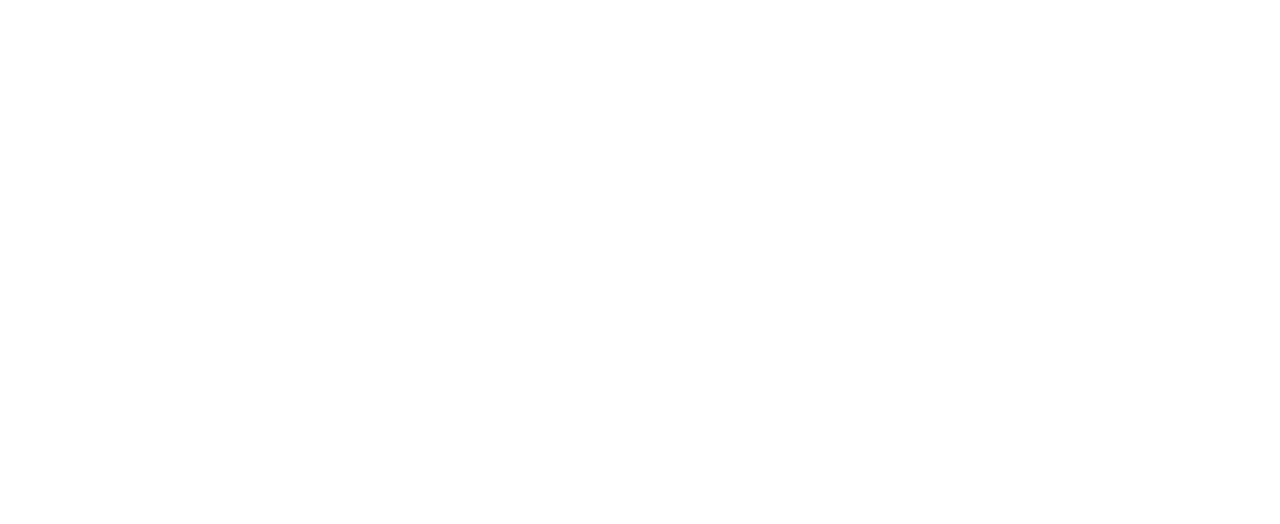
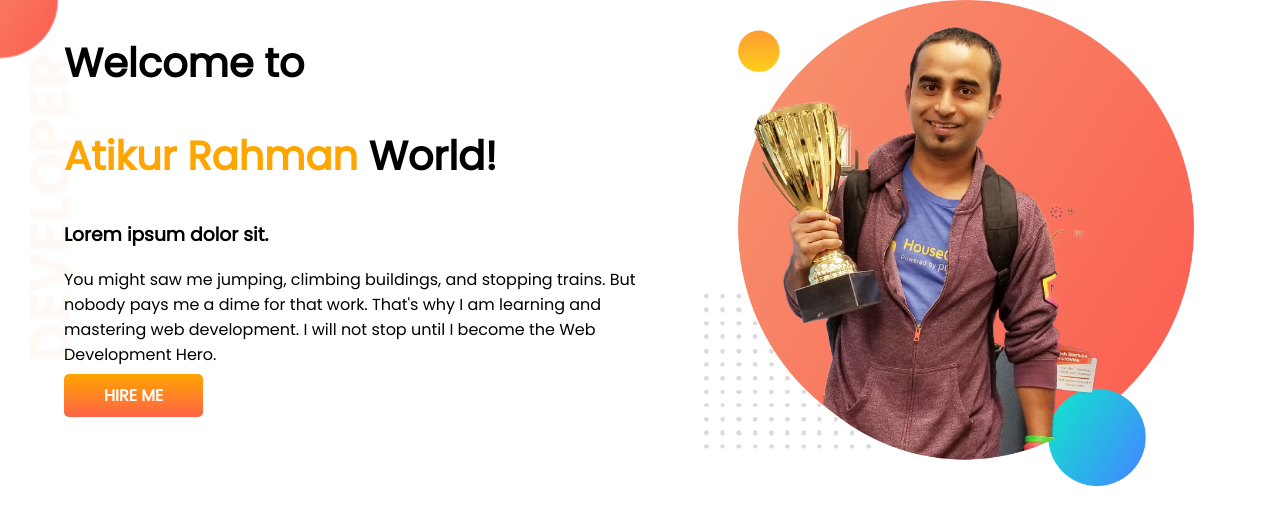
Before and after one commit to atikur09/developer-portfolio, a plain HTML site: page index.html in a window 1280 px wide. Drawn offline with Linux system fonts and the light colour scheme.

Commit message:
top banner added

```diff
--- a/index.html
+++ b/index.html
@@ -1,13 +1,32 @@
 <!DOCTYPE html>
 <html lang="en">
+
 <head>
     <meta charset="UTF-8">
     <meta http-equiv="X-UA-Compatible" content="IE=edge">
     <meta name="viewport" content="width=device-width, initial-scale=1.0">
     <title>Atikur Rahman</title>
+    <link rel="preconnect" href="https://fonts.googleapis.com">
+    <link rel="preconnect" href="https://fonts.gstatic.com" crossorigin>
+    <link href="https://fonts.googleapis.com/css2?family=Poppins&display=swap" rel="stylesheet">
     <link rel="stylesheet" href="style.css">
 </head>
+
 <body>
+    <section class="top-banner">
+        <div class="half-width">
+            <h1>Welcome to</h1>
+            <h1><span class="orange-color">Atikur Rahman</span> World!</h1>
+            <h3>Lorem ipsum dolor sit.</h3>
+            <p>You might saw me jumping, climbing buildings, and stopping trains. But nobody pays me a dime for that work.
+            That's why I am learning and mastering web development. I will not stop until I become the Web Development
+            Hero.</p>
+            <a class="link-button" target="_blank" href="https://www.linkedin.com/in/atikur-rahman-86b777190/">HIRE ME</a>
+        </div>
+        <div class="half-width">
+            <img src="/images/jhankar.png" alt="jhankar bhai">
+        </div>
+    </section>
+</body>
 
-</body>
 </html>
--- a/style.css
+++ b/style.css
@@ -0,0 +1,34 @@
+body{
+    font-family: 'Poppins', sans-serif;
+    margin: 0;
+}
+h1{
+    font-size: 40px;
+}
+.orange-color{
+    color: orange;
+}
+
+section{
+    display: flex;
+}
+.half-width{
+    width: 50%;
+    padding-left: 5%;
+}
+.half-width img{
+    width: 85%;
+}
+.link-button{
+    text-decoration: none;
+    background-image: linear-gradient(orange, tomato);
+    color: white;
+    font-weight: 700;
+    padding: 10px 40px;
+    border-radius: 5px;
+}
+
+.top-banner{
+    background-image: url(images/top-banner.png);
+    background-repeat: no-repeat;
+}
```
Also changed, not shown: images/dream-bg.png (added), images/exp-bg.png (added), images/jhankar.png (added), images/jhankar2.png (added), images/my-bg.png (added), images/my-bg2.png (added), images/top-banner.png (added), 7 other files.
